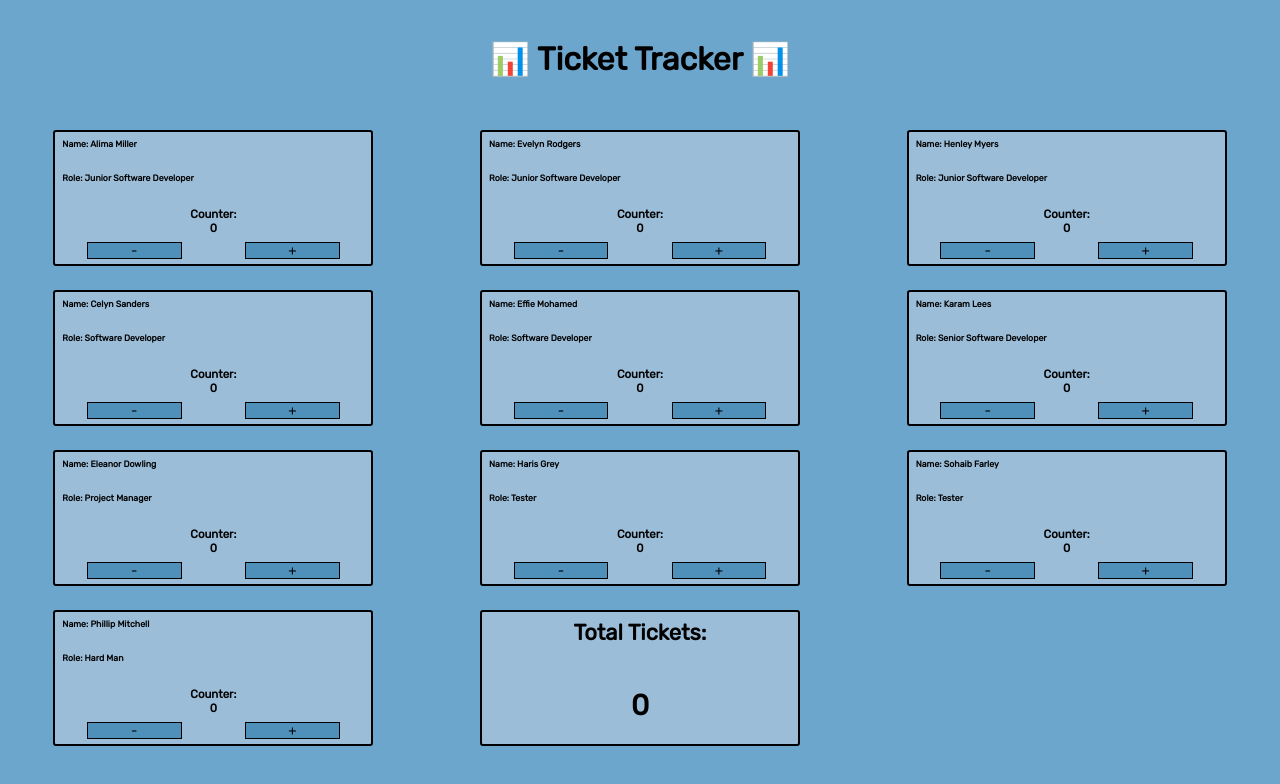
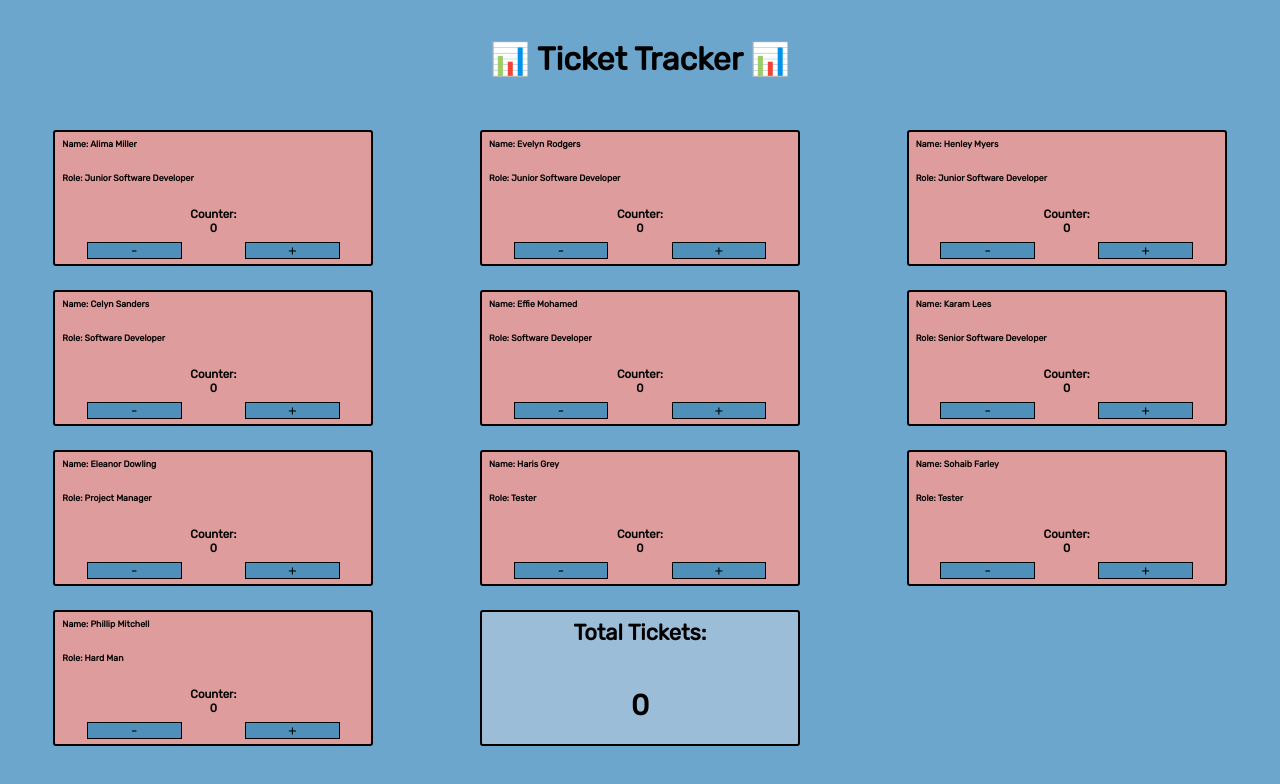
Before and after one commit to luke-welbourn/ticket-tracker, a React (Vite) app: page / in a window 1280 px wide. Shown: the top 784 px of the page. Built offline with nearby package versions, Linux system fonts and the light colour scheme.

Commit message:
implemented background color feature dependent on counter number.

```diff
--- a/src/components/Ticket/Ticket.css
+++ b/src/components/Ticket/Ticket.css
@@ -41,4 +41,16 @@
   font-size: 2.5em;
   text-align: center;
   padding-bottom: 15px;
+}
+
+.ticket-tile--low {
+  background-color: rgb(223, 156, 156);
+}
+
+.ticket-tile--medium {
+  background-color: rgb(218, 218, 90);
+}
+
+.ticket-tile--high {
+  background-color: rgb(90, 211, 90);
 }/*# sourceMappingURL=Ticket.css.map */
--- a/src/components/Ticket/Ticket.scss
+++ b/src/components/Ticket/Ticket.scss
@@ -46,3 +46,15 @@
     padding-bottom: 15px;
   }
 }
+
+.ticket-tile--low {
+  background-color: rgb(223, 156, 156);
+}
+
+.ticket-tile--medium {
+  background-color: rgb(218, 218, 90);
+}
+
+.ticket-tile--high {
+  background-color: rgb(90, 211, 90);
+}
--- a/src/components/Ticket/Ticket.tsx
+++ b/src/components/Ticket/Ticket.tsx
@@ -41,7 +41,16 @@ const Ticket = ({ info }: TicketProps) => {
   return (
     <div className="ticket-container__created">
       {info.map((worker, index) => (
-        <div className="ticket-tile" key={worker.id}>
+        <div
+          className={`ticket-tile ${
+            counters[index] <= 1
+              ? "ticket-tile--low"
+              : counters[index] <= 5
+              ? "ticket-tile--medium"
+              : "ticket-tile--high"
+          }`}
+          key={worker.id}
+        >
           <p>Name: {worker.name}</p>
           <p>Role: {worker.role}</p>
           <div className="ticket-tile__counterContainer">
```
Also changed, not shown: 1 other file (tests, documents, lock files or other folders).
